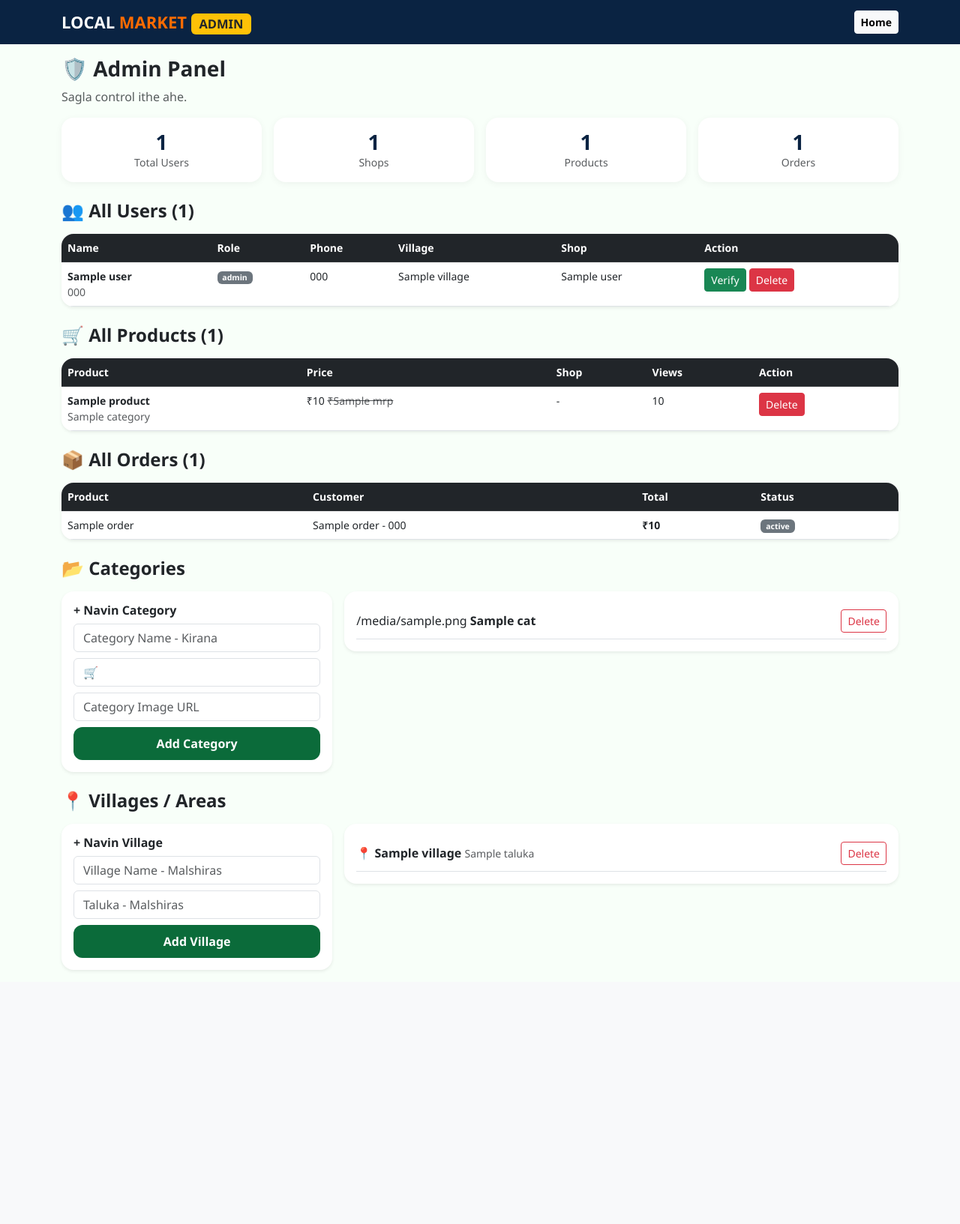
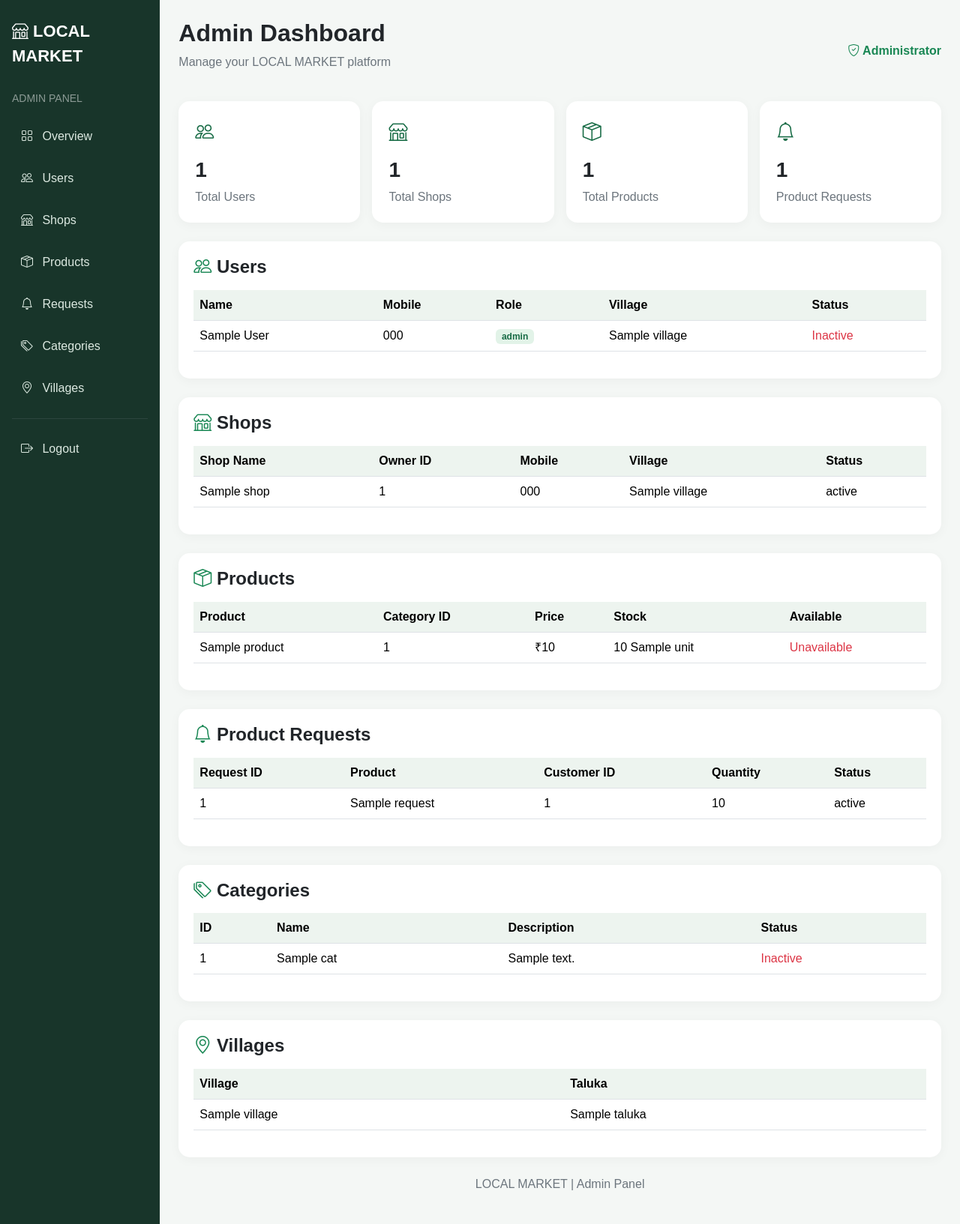
Before and after one commit to sayaliadsar/localmarket, a Flask app: template templates/admin.html in a window 1280 px wide. Shown: the whole page at 75% size. Before the commit the page ends 1295 px from the top, so only its background shows below. Run offline with Flask 3, Linux system fonts and the light colour scheme; the template is opened without the code that fills it: most values are stand-ins (such as "Sample title", 1, 10 or a date in 2020).

Commit message:
Update admin.html

```diff
--- a/templates/admin.html
+++ b/templates/admin.html
@@ -1,109 +1,309 @@
+
 <!DOCTYPE html>
-<html lang="mr">
+<html lang="en">
 <head>
 <meta charset="UTF-8">
 <meta name="viewport" content="width=device-width, initial-scale=1.0">
-<title>Admin Panel - LOCAL MARKET</title>
-<link href="https://cdn.jsdelivr.net/npm/bootstrap@5.3.0/dist/css/bootstrap.min.css" rel="stylesheet">
+<title>LOCAL MARKET | Admin</title>
+
+<link href="https://cdn.jsdelivr.net/npm/bootstrap@5.3.3/dist/css/bootstrap.min.css" rel="stylesheet">
+<link href="https://cdn.jsdelivr.net/npm/bootstrap-icons@1.11.3/font/bootstrap-icons.css" rel="stylesheet">
+
 <style>
-body{background:#F8FFF9;font-family:'Segoe UI',sans-serif}
-.navbar{background:#0A2342!important}
-.logo{font-weight:900;font-size:22px;color:#fff!important}
-.logo span{color:#FF6B00}
-.stat{background:#fff;border-radius:16px;padding:16px;text-align:center;box-shadow:0 2px 10px rgba(0,0,0,.05)}
-.stat h3{font-weight:900;color:#0A2342;margin:0}
-.btn-green{background:#0B6B3A;color:#fff;font-weight:700;border-radius:12px;border:none;padding:10px}
+:root{
+  --green:#176b45;
+  --light:#f4f7f5;
+  --dark:#18352a;
+}
+body{
+  background:var(--light);
+  font-family:Arial,sans-serif;
+  margin:0;
+}
+.sidebar{
+  background:var(--dark);
+  color:white;
+  min-height:100vh;
+  padding:25px 16px;
+}
+.sidebar a{
+  color:#dce9e1;
+  text-decoration:none;
+  display:block;
+  padding:12px;
+  border-radius:10px;
+  margin-bottom:8px;
+}
+.sidebar a:hover{
+  background:#285641;
+  color:white;
+}
+.brand{
+  font-size:22px;
+  font-weight:bold;
+  margin-bottom:30px;
+}
+.main{
+  padding:25px;
+}
+.stat{
+  background:white;
+  padding:22px;
+  border-radius:15px;
+  box-shadow:0 3px 15px rgba(0,0,0,.04);
+  height:100%;
+}
+.stat i{
+  font-size:25px;
+  color:var(--green);
+}
+.stat h3{
+  margin-top:15px;
+  font-weight:bold;
+}
+.section{
+  background:white;
+  border-radius:15px;
+  padding:20px;
+  margin-top:25px;
+  box-shadow:0 3px 15px rgba(0,0,0,.04);
+}
+.table th{
+  background:#edf4ef;
+  white-space:nowrap;
+}
+.table td{
+  vertical-align:middle;
+}
+.badge-role{
+  background:#e2f3e8;
+  color:#176b45;
+}
+@media(max-width:767px){
+  .sidebar{min-height:auto;}
+  .main{padding:15px;}
+}
 </style>
 </head>
+
 <body>
 
-<nav class="navbar navbar-dark">
-<div class="container">
-<a class="navbar-brand logo" href="/">LOCAL <span>MARKET</span> <span class="badge bg-warning text-dark">ADMIN</span></a>
-<a href="/" class="btn btn-light btn-sm fw-bold">Home</a>
-</div>
-</nav>
+<div class="container-fluid">
+<div class="row">
 
-<div class="container py-3">
+<!-- SIDEBAR -->
+<div class="col-md-2 sidebar">
+    <div class="brand">
+        <i class="bi bi-shop"></i> LOCAL MARKET
+    </div>
 
-<h3 class="fw-bold">🛡️ Admin Panel</h3>
-<p class="text-muted">Sagla control ithe ahe.</p>
+    <div class="small text-white-50 mb-3">ADMIN PANEL</div>
 
-{% if msg %}<div class="alert alert-success fw-bold" style="border-radius:14px">{{ msg }}</div>{% endif %}
+    <a href="#overview"><i class="bi bi-grid me-2"></i> Overview</a>
+    <a href="#users"><i class="bi bi-people me-2"></i> Users</a>
+    <a href="#shops"><i class="bi bi-shop me-2"></i> Shops</a>
+    <a href="#products"><i class="bi bi-box-seam me-2"></i> Products</a>
+    <a href="#requests"><i class="bi bi-bell me-2"></i> Requests</a>
+    <a href="#categories"><i class="bi bi-tags me-2"></i> Categories</a>
+    <a href="#villages"><i class="bi bi-geo-alt me-2"></i> Villages</a>
 
-<!-- STATS -->
-<div class="row g-3">
-<div class="col-6 col-md-3"><div class="stat"><h3>{{ users|length }}</h3><div class="small text-muted">Total Users</div></div></div>
-<div class="col-6 col-md-3"><div class="stat"><h3>{{ shops|length }}</h3><div class="small text-muted">Shops</div></div></div>
-<div class="col-6 col-md-3"><div class="stat"><h3>{{ products|length }}</h3><div class="small text-muted">Products</div></div></div>
-<div class="col-6 col-md-3"><div class="stat"><h3>{{ orders|length }}</h3><div class="small text-muted">Orders</div></div></div>
+    <hr class="border-secondary">
+
+    <a href="{{ url_for('logout') }}">
+        <i class="bi bi-box-arrow-right me-2"></i> Logout
+    </a>
 </div>
 
-<!-- ALL USERS -->
-<h4 class="fw-bold mt-4 mb-3">👥 All Users ({{ users|length }})</h4>
-<div class="bg-white rounded-4 shadow-sm overflow-hidden">
+<!-- MAIN -->
+<div class="col-md-10 main">
+
+<div class="d-flex flex-wrap justify-content-between align-items-center">
+    <div>
+        <h2 class="fw-bold">Admin Dashboard</h2>
+        <p class="text-secondary">Manage your LOCAL MARKET platform</p>
+    </div>
+    <div class="text-success fw-semibold">
+        <i class="bi bi-shield-check"></i> Administrator
+    </div>
+</div>
+
+{% if error %}
+<div class="alert alert-danger">
+    Database error: {{ error }}
+</div>
+{% endif %}
+
+<!-- OVERVIEW -->
+<div id="overview" class="row g-3 mt-2">
+
+<div class="col-md-3 col-6">
+<div class="stat">
+<i class="bi bi-people"></i>
+<h3>{{ users|length }}</h3>
+<div class="text-secondary">Total Users</div>
+</div>
+</div>
+
+<div class="col-md-3 col-6">
+<div class="stat">
+<i class="bi bi-shop"></i>
+<h3>{{ shops|length }}</h3>
+<div class="text-secondary">Total Shops</div>
+</div>
+</div>
+
+<div class="col-md-3 col-6">
+<div class="stat">
+<i class="bi bi-box-seam"></i>
+<h3>{{ products|length }}</h3>
+<div class="text-secondary">Total Products</div>
+</div>
+</div>
+
+<div class="col-md-3 col-6">
+<div class="stat">
+<i class="bi bi-bell"></i>
+<h3>{{ requests|length }}</h3>
+<div class="text-secondary">Product Requests</div>
+</div>
+</div>
+
+</div>
+
+<!-- USERS -->
+<div class="section" id="users">
+<h4 class="fw-bold mb-3"><i class="bi bi-people text-success"></i> Users</h4>
+
 <div class="table-responsive">
-<table class="table table-hover mb-0 small">
-<thead class="table-dark"><tr><th>Name</th><th>Role</th><th>Phone</th><th>Village</th><th>Shop</th><th>Action</th></tr></thead>
+<table class="table table-hover">
+<thead>
+<tr>
+<th>Name</th>
+<th>Mobile</th>
+<th>Role</th>
+<th>Village</th>
+<th>Status</th>
+</tr>
+</thead>
 <tbody>
 {% for u in users %}
 <tr>
-<td><b>{{ u.name }}</b><br><span class="text-muted">{{ u.phone }}</span></td>
-<td><span class="badge {% if u.role=='seller' %}bg-success{% elif u.role=='admin' %}bg-dark{% else %}bg-secondary{% endif %}">{{ u.role }}</span></td>
-<td>{{ u.phone }}</td>
-<td>{{ u.village }}</td>
-<td>{{ u.shop_name or '-' }}</td>
+<td>{{ u.full_name or 'N/A' }}</td>
+<td>{{ u.mobile or 'N/A' }}</td>
+<td><span class="badge badge-role">{{ u.role }}</span></td>
+<td>{{ u.village or 'N/A' }}</td>
 <td>
-<div class="d-flex gap-1 flex-wrap">
-{% if u.role != 'admin' %}
-<a href="/admin/verify/{{ u.id }}" class="btn btn-sm btn-success">{% if u.is_verified %}✅ Verified{% else %}Verify{% endif %}</a>
-<a href="/admin/delete-user/{{ u.id }}" class="btn btn-sm btn-danger" onclick="return confirm('User delete?')">Delete</a>
+{% if u.is_active %}
+<span class="text-success">Active</span>
 {% else %}
-<span class="badge bg-dark">Admin</span>
+<span class="text-danger">Inactive</span>
 {% endif %}
-</div>
 </td>
 </tr>
-{% endfor %}
-</tbody>
-</table>
-</div>
-</div>
-<!-- ALL PRODUCTS -->
-<h4 class="fw-bold mt-4 mb-3">🛒 All Products ({{ products|length }})</h4>
-<div class="bg-white rounded-4 shadow-sm overflow-hidden">
-<div class="table-responsive">
-<table class="table table-hover mb-0 small">
-<thead class="table-dark"><tr><th>Product</th><th>Price</th><th>Shop</th><th>Views</th><th>Action</th></tr></thead>
-<tbody>
-{% for p in products %}
-<tr>
-<td><b>{{ p.title }}</b><br><span class="text-muted">{{ p.category }}</span></td>
-<td>₹{{ p.price }} <s class="text-muted">₹{{ p.mrp }}</s></td>
-<td>{{ p.shop_name or p.shop.shop_name if p.shop else '-' }}</td>
-<td>{{ p.views }}</td>
-<td><a href="/admin/delete-product/{{ p.id }}" class="btn btn-sm btn-danger" onclick="return confirm('Product delete?')">Delete</a></td>
-</tr>
+{% else %}
+<tr><td colspan="5" class="text-center text-secondary">No users found</td></tr>
 {% endfor %}
 </tbody>
 </table>
 </div>
 </div>
 
-<!-- ALL ORDERS -->
-<h4 class="fw-bold mt-4 mb-3">📦 All Orders ({{ orders|length }})</h4>
-<div class="bg-white rounded-4 shadow-sm overflow-hidden">
+<!-- SHOPS -->
+<div class="section" id="shops">
+<h4 class="fw-bold mb-3"><i class="bi bi-shop text-success"></i> Shops</h4>
+
 <div class="table-responsive">
-<table class="table table-hover mb-0 small">
-<thead class="table-dark"><tr><th>Product</th><th>Customer</th><th>Total</th><th>Status</th></tr></thead>
+<table class="table table-hover">
+<thead>
+<tr>
+<th>Shop Name</th>
+<th>Owner ID</th>
+<th>Mobile</th>
+<th>Village</th>
+<th>Status</th>
+</tr>
+</thead>
 <tbody>
-{% for o in orders %}
+{% for s in shops %}
 <tr>
-<td>{{ o.product_title }}</td>
-<td>{{ o.customer_name }} - {{ o.customer_phone }}</td>
-<td><b>₹{{ o.total }}</b></td>
-<td><span class="badge bg-secondary">{{ o.status }}</span></td>
+<td>{{ s.store_name or 'N/A' }}</td>
+<td>{{ s.owner_id or 'N/A' }}</td>
+<td>{{ s.mobile or 'N/A' }}</td>
+<td>{{ s.village or 'N/A' }}</td>
+<td>{{ s.status or 'N/A' }}</td>
 </tr>
+{% else %}
+<tr><td colspan="5" class="text-center text-secondary">No shops found</td></tr>
+{% endfor %}
+</tbody>
+</table>
+</div>
+</div>
+
+<!-- PRODUCTS -->
+<div class="section" id="products">
+<h4 class="fw-bold mb-3"><i class="bi bi-box-seam text-success"></i> Products</h4>
+
+<div class="table-responsive">
+<table class="table table-hover">
+<thead>
+<tr>
+<th>Product</th>
+<th>Category ID</th>
+<th>Price</th>
+<th>Stock</th>
+<th>Available</th>
+</tr>
+</thead>
+<tbody>
+{% for p in products %}
+<tr>
+<td>{{ p.name or 'N/A' }}</td>
+<td>{{ p.category_id or 'N/A' }}</td>
+<td>₹{{ p.price or 0 }}</td>
+<td>{{ p.stock_quantity or 0 }} {{ p.unit or '' }}</td>
+<td>
+{% if p.is_available and p.is_active %}
+<span class="text-success">Available</span>
+{% else %}
+<span class="text-danger">Unavailable</span>
+{% endif %}
+</td>
+</tr>
+{% else %}
+<tr><td colspan="5" class="text-center text-secondary">No products found</td></tr>
+{% endfor %}
+</tbody>
+</table>
+</div>
+</div>
+
+<!-- REQUESTS -->
+<div class="section" id="requests">
+<h4 class="fw-bold mb-3"><i class="bi bi-bell text-success"></i> Product Requests</h4>
+
+<div class="table-responsive">
+<table class="table table-hover">
+<thead>
+<tr>
+<th>Request ID</th>
+<th>Product</th>
+<th>Customer ID</th>
+<th>Quantity</th>
+<th>Status</th>
+</tr>
+</thead>
+<tbody>
+{% for r in requests %}
+<tr>
+<td>{{ r.id }}</td>
+<td>{{ r.product_name or r.product_title or 'N/A' }}</td>
+<td>{{ r.customer_id or r.user_id or 'N/A' }}</td>
+<td>{{ r.quantity or 'N/A' }}</td>
+<td>{{ r.status or 'Pending' }}</td>
+</tr>
+{% else %}
+<tr><td colspan="5" class="text-center text-secondary">No requests found</td></tr>
 {% endfor %}
 </tbody>
 </table>
@@ -111,61 +311,74 @@ body{background:#F8FFF9;font-family:'Segoe UI',sans-serif}
 </div>
 
 <!-- CATEGORIES -->
-<h4 class="fw-bold mt-4 mb-3">📂 Categories</h4>
-<div class="row g-3">
-<div class="col-md-4">
-<div class="bg-white p-3 rounded-4 shadow-sm">
-<h6 class="fw-bold">+ Navin Category</h6>
-<form method="POST" action="/admin/add-category">
-<input name="name" class="form-control mb-2" placeholder="Category Name - Kirana" required>
-<input name="icon" class="form-control mb-2" placeholder="Icon - 🛒" value="🛒">
-<input name="image" class="form-control mb-2" placeholder="Category Image URL">
-<button class="btn btn-green w-100">Add Category</button>
-</form>
+<div class="section" id="categories">
+<h4 class="fw-bold mb-3"><i class="bi bi-tags text-success"></i> Categories</h4>
+
+<div class="table-responsive">
+<table class="table table-hover">
+<thead>
+<tr>
+<th>ID</th>
+<th>Name</th>
+<th>Description</th>
+<th>Status</th>
+</tr>
+</thead>
+<tbody>
+{% for c in cats %}
+<tr>
+<td>{{ c.id }}</td>
+<td>{{ c.name }}</td>
+<td>{{ c.description or 'N/A' }}</td>
+<td>
+{% if c.is_active %}
+<span class="text-success">Active</span>
+{% else %}
+<span class="text-danger">Inactive</span>
+{% endif %}
+</td>
+</tr>
+{% else %}
+<tr><td colspan="4" class="text-center text-secondary">No categories found</td></tr>
+{% endfor %}
+</tbody>
+</table>
 </div>
 </div>
-<div class="col-md-8">
-<div class="bg-white p-3 rounded-4 shadow-sm">
-{% for c in cats %}
-<div class="d-flex justify-content-between align-items-center border-bottom py-2">
-<span>{{ c.icon }} <b>{{ c.name }}</b></span>
-<a href="/admin/delete-category/{{ c.id }}" class="btn btn-sm btn-outline-danger" onclick="return confirm('Delete?')">Delete</a>
-</div>
+
+<!-- VILLAGES -->
+<div class="section" id="villages">
+<h4 class="fw-bold mb-3"><i class="bi bi-geo-alt text-success"></i> Villages</h4>
+
+<div class="table-responsive">
+<table class="table table-hover">
+<thead>
+<tr>
+<th>Village</th>
+<th>Taluka</th>
+</tr>
+</thead>
+<tbody>
+{% for v in villages %}
+<tr>
+<td>{{ v.name or v.village or 'N/A' }}</td>
+<td>{{ v.taluka or 'N/A' }}</td>
+</tr>
 {% else %}
-<p class="text-muted mb-0">Category nahi.</p>
+<tr><td colspan="2" class="text-center text-secondary">No villages found</td></tr>
 {% endfor %}
+</tbody>
+</table>
 </div>
 </div>
-</div>
-<!-- VILLAGES -->
-<h4 class="fw-bold mt-4 mb-3">📍 Villages / Areas</h4>
-<div class="row g-3">
-<div class="col-md-4">
-<div class="bg-white p-3 rounded-4 shadow-sm">
-<h6 class="fw-bold">+ Navin Village</h6>
-<form method="POST" action="/admin/add-village">
-<input name="name" class="form-control mb-2" placeholder="Village Name - Malshiras" required>
-<input name="taluka" class="form-control mb-2" placeholder="Taluka - Malshiras">
-<button class="btn btn-green w-100">Add Village</button>
-</form>
-</div>
-</div>
-<div class="col-md-8">
-<div class="bg-white p-3 rounded-4 shadow-sm">
-{% for v in villages %}
-<div class="d-flex justify-content-between align-items-center border-bottom py-2">
-<span>📍 <b>{{ v.name }}</b> <span class="text-muted small">{{ v.taluka }}</span></span>
-<a href="/admin/delete-village/{{ v.id }}" class="btn btn-sm btn-outline-danger" onclick="return confirm('Delete?')">Delete</a>
-</div>
-{% else %}
-<p class="text-muted mb-0">Village nahi.</p>
-{% endfor %}
+
+<footer class="text-center text-secondary mt-4 mb-3">
+LOCAL MARKET | Admin Panel
+</footer>
+
 </div>
 </div>
 </div>
 
-</div>
-
-<script src="https://cdn.jsdelivr.net/npm/bootstrap@5.3.0/dist/js/bootstrap.bundle.min.js"></script>
 </body>
 </html>
```
